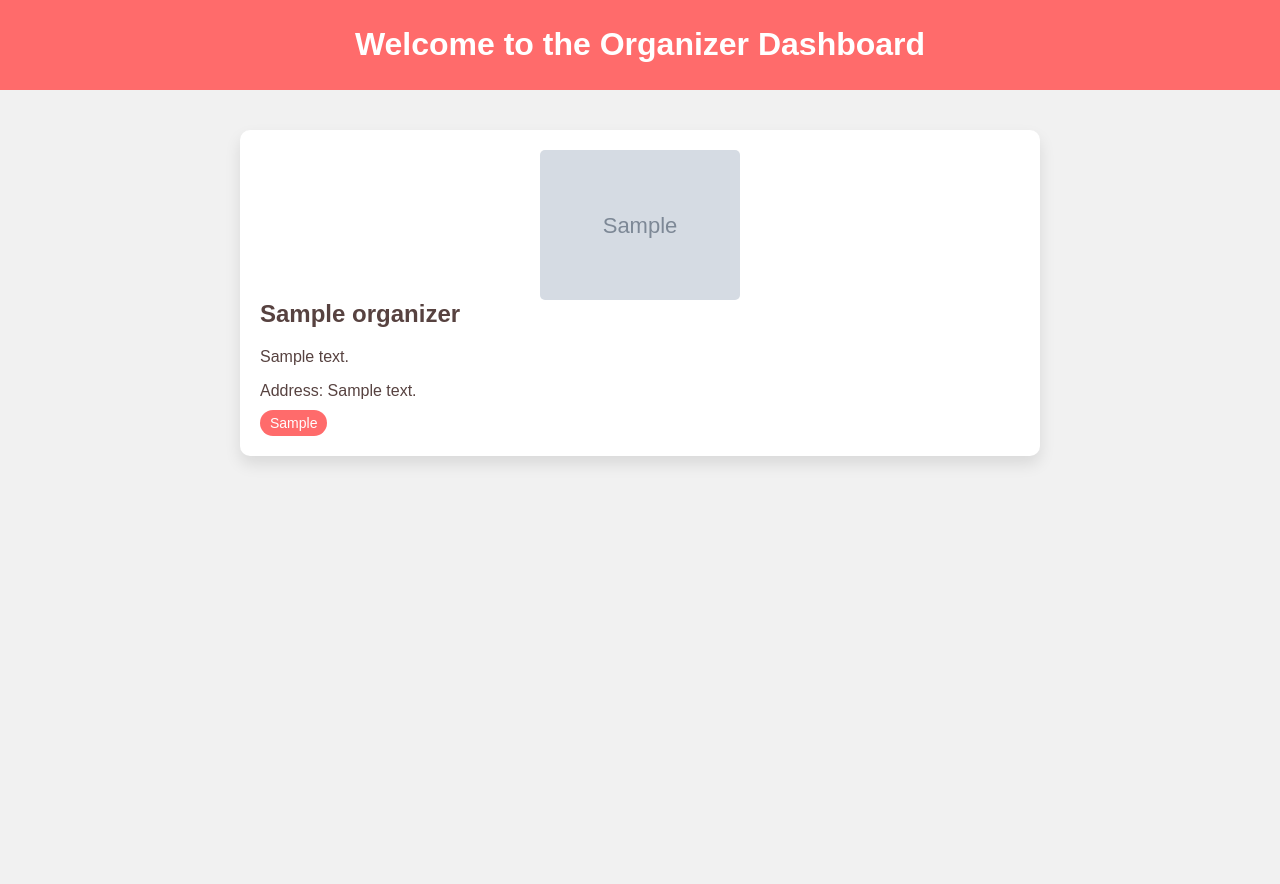
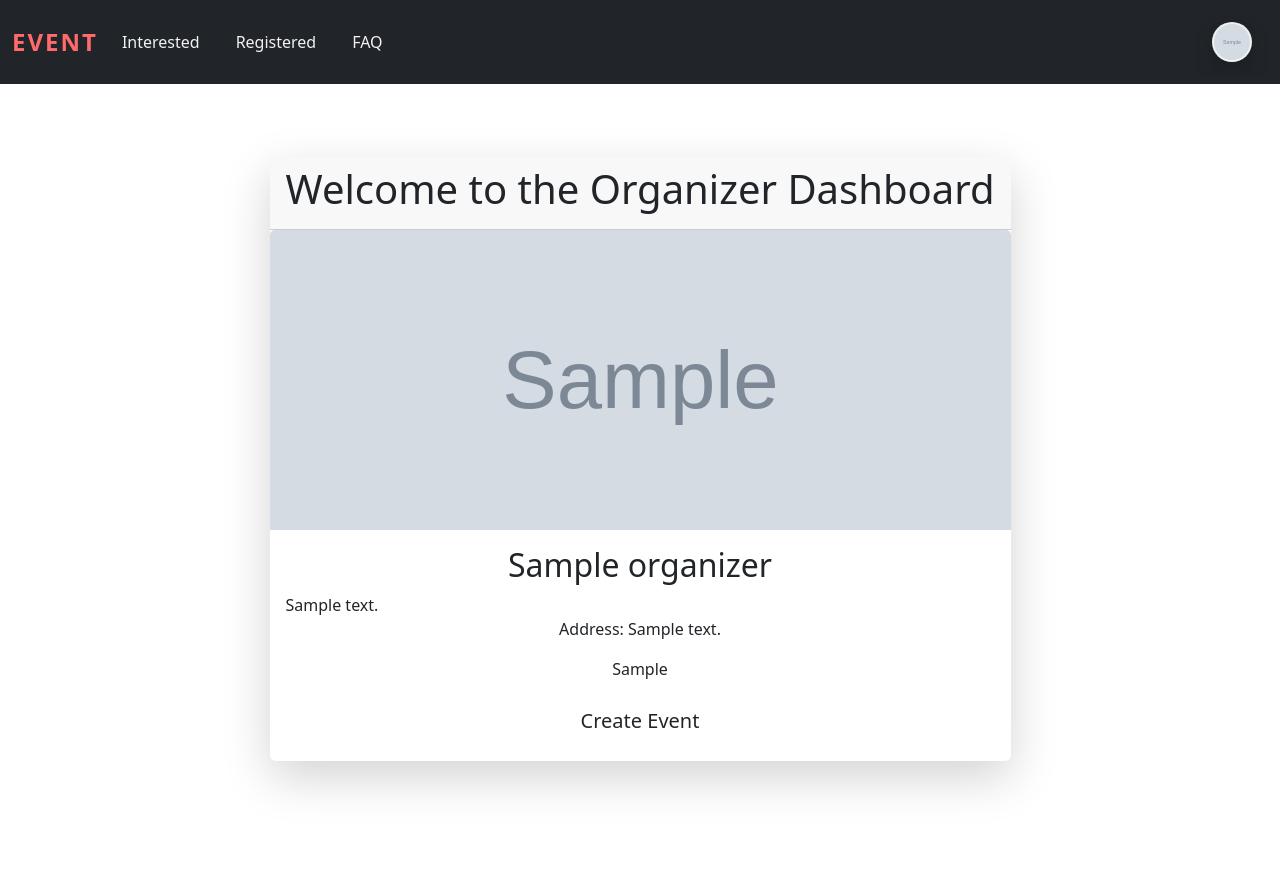
Before and after one commit to YOHIGH/Event, a Django app: page /organizer/dashboard/ in a window 1280 px wide. Before the commit the page ends 464 px from the top, so only its background shows below. Run offline with Django 4.2, Linux system fonts and the light colour scheme; a user stored in the database is signed in; tables that the repository leaves empty hold one stand-in row (values such as "Sample post"); grey boxes marked "Sample" are stand-in pictures; some libraries are stand-ins or nearby versions.

Commit message:
Event Create

```diff
--- a/eventRegistration/urls.py
+++ b/eventRegistration/urls.py
@@ -23,6 +23,7 @@
 urlpatterns = [
     path('admin/', admin.site.urls),
     path('user/', include('userapp.urls')),
+    path('event/', include('eventapp.urls')),
     path('', include('organizer.urls')),
     path('', views.home, name='home'),
 ]
--- /dev/null
+++ b/eventapp/urls.py
@@ -0,0 +1,7 @@
+from django.urls import path
+from . import views
+
+urlpatterns = [
+    # Your other URL patterns...
+    path('create-event/', views.create_event, name='create_event'),
+]
--- a/organizer/models.py
+++ b/organizer/models.py
@@ -4,7 +4,7 @@
 
 
 class Organizer(models.Model):
-    user = models.OneToOneField(CustomUser, on_delete=models.CASCADE)
+    user = models.OneToOneField(CustomUser, on_delete=models.CASCADE, related_name="organizer")
     organization_name = models.CharField(max_length=100)
     description = RichTextField()
     logo = models.ImageField(upload_to='organizer_logos/', blank=True, null=True)
--- a/organizer/templates/organizer_dashboard.html
+++ b/organizer/templates/organizer_dashboard.html
@@ -1,96 +1,50 @@
-<!DOCTYPE html>
-<html lang="en">
-<head>
+{% extends 'content/base.html' %}
+
+{% block title %}
   <title>Organizer Dashboard - Event Website</title>
+{% endblock %}
+{% block style %}
   <style>
-    /* Add the CSS styles for the Organizer Dashboard */
-    body {
-      background-color: #f1f1f1;
-      color: #574240;
-      font-family: Arial, sans-serif;
-      margin: 0;
-      padding: 0;
+    /* Custom CSS for the 3D button effect */
+    .btn-3d {
+      display: inline-block;
+      font-size: 24px;
+      padding: 20px 40px;
+      border: 2px solid transparent;
+      border-radius: 30px;
+      box-shadow: 0 4px 8px rgba(0, 0, 0, 0.1), 0 16px 32px rgba(0, 0, 0, 0.1);
+      cursor: pointer;
+      transition: transform 0.3s, box-shadow 0.3s, background-color 0.3s, color 0.3s;
+      color: black;
+      background-color: antiquewhite;
+      border: none;
     }
 
-    header {
-      background-color: #ff6b6b;
-      color: #fff;
-      text-align: center;
-      padding: 5px 0;
-      margin-bottom: 20px;
-    }
-
-    .container {
-      max-width: 800px;
-      margin: 0 auto;
-      padding: 20px;
-    }
-
-    .card {
+    .btn-3d:hover {
+      transform: translateY(-4px);
+      box-shadow: 0 6px 12px rgba(0, 0, 0, 0.2), 0 24px 48px rgba(0, 0, 0, 0.2);
       background-color: #fff;
-      border-radius: 10px;
-      box-shadow: 0 8px 16px rgba(0, 0, 0, 0.1);
-      padding: 20px;
-      margin-bottom: 20px;
-      transition: transform 0.3s;
-    }
-
-    .card:hover {
-      transform: translateY(-4px);
-    }
-
-    .card img {
-      max-width: 200px;
-      height: auto;
-      display: block;
-      margin: 0 auto;
-      border-radius: 5px;
-    }
-
-    .no-logo {
-      text-align: center;
       color: #ff6b6b;
     }
-
-    .tag {
-      display: inline-block;
-      background-color: #ff6b6b;
-      color: #fff;
-      font-size: 14px;
-      padding: 5px 10px;
-      border-radius: 15px;
-      margin-right: 5px;
-    }
-
-    .dark-creamywhite {
-      background-color: #f9f9f6;
-      color: #574240;
-    }
-
-    h2 {
-      color: #574240;
-      font-size: 24px;
-      font-weight: bold;
-      margin-top: 0;
-    }
-
-    p {
-      margin-bottom: 10px;
-    }
   </style>
-</head>
-<body>
+{% endblock %}
+{% block content %}
   {% if organizer %}
-    <header>
-      <h1>Welcome to the Organizer Dashboard</h1>
-    </header>
-    <div class="container">
-      <div class="card">
-        <img src="{% if organizer.logo %}{{ organizer.logo.url }}{% else %}https://via.placeholder.com/200{% endif %}" alt="Organization Logo">
-        <h2>{{ organizer.organization_name }}</h2>
-        {{ organizer.description | safe }}
-        <p>Address: {{ organizer.address }}</p>
-        <div class="tag light-creamywhite">{{ organizer.organization_type }}</div>
+    <div class="container d-flex justify-content-center align-items-center" style="min-height: 100vh;">
+      <div class="card border-0 rounded-lg shadow-lg" style="margin-top: -50px;">
+        <div class="card-header text-center">
+          <h1>Welcome to the Organizer Dashboard</h1>
+        </div>
+        <img src="{% if organizer.logo %}{{ organizer.logo.url }}{% else %}https://via.placeholder.com/200{% endif %}" alt="Organization Logo" class="card-img-top img-fluid rounded-lg" style="max-height: 300px;">
+        <div class="card-body">
+          <h2 class="text-center">{{ organizer.organization_name }}</h2>
+          {{ organizer.description | safe }}
+          <p class="text-center">Address: {{ organizer.address }}</p>
+          <div class="tag text-center rounded-pill">{{ organizer.organization_type }}</div>
+          <div class="text-center mt-3">
+            <a href="{% url 'create_event' %}" class="btn btn-lg btn-3d">Create Event</a>
+          </div>
+        </div>
       </div>
     </div>
   {% else %}
@@ -98,5 +52,4 @@
       <p>No organizer found for this user.</p>
     </div>
   {% endif %}
-</body>
-</html>
+{% endblock %}
--- a/organizer/views.py
+++ b/organizer/views.py
@@ -1,9 +1,9 @@
 from django.shortcuts import render, get_object_or_404
 from organizer.models import Organizer
+from django.urls import reverse
 
 
 def organizer_dashboard(request):
-    user_id = request.user.id
-    organizer = get_object_or_404(Organizer, user_id=user_id)
-
-    return render(request, 'organizer_dashboard.html', {'organizer': organizer})
+    organizer = get_object_or_404(Organizer, user=request.user)
+    create_event_url = reverse('create_event')
+    return render(request, 'organizer_dashboard.html', {'organizer': organizer, 'create_event_url': create_event_url})
--- a/userapp/templates/content/base.html
+++ b/userapp/templates/content/base.html
@@ -79,6 +79,50 @@
       border-color: #ff6b6b;
       background-color: #ff6b6b;
     }
+    .dropdown {
+      float: left;
+      overflow: hidden;
+    }
+
+    .dropdown {
+      cursor: pointer;
+      font-size: 16px;
+      border: none;
+      outline: none;
+      color: white;
+      padding: 14px 16px;
+      background-color: inherit;
+      font-family: inherit;
+      margin: 0;
+    }
+
+    .dropdown-content {
+      display: none;
+      position: fixed;
+      background-color: #f9f9f9;
+      min-width: 160px;
+      box-shadow: 0px 8px 16px 0px rgba(0,0,0,0.2);
+      z-index: 1;
+      top: 84px;
+      right:10px;
+    }
+
+    .dropdown-content a {
+      float: none;
+      color: black;
+      padding: 12px 16px;
+      text-decoration: none;
+      display: block;
+      text-align: left;
+    }
+
+    .dropdown-content a:hover {
+      background-color: #ddd;
+    }
+
+    .show {
+      display: block;
+    }
     {% block style %}
     {% endblock %}
   </style>
@@ -107,13 +151,16 @@
         </ul>
         <div class="profile-icon ms-auto">
           <div class="profile-pic-container">
-          <img src="{{ request.user.photo.url }}" class="profile-pic" alt="Profile Picture">
-          <div class="profile-pic-dropdown" id="profileDropdown">
-            <select>
-              <option value="{% url 'profile' %}">Profile</option>
-              <option value="{% url 'logout' %}">Sign Out</option>
-            </select>
-          </div>
+            <div class="dropdown">
+              <img src="{{ request.user.photo.url }}" class="dropbtn profile-pic" alt="Profile Picture" onclick="myFunction()">
+              <div class="dropdown-content" id="myDropdown">
+                <a href="{% url 'profile' %}">Profile</a>
+                {% if request.user.organizer %}
+                  <a href="{% url 'organizer_dashboard' %}">Organizer</a>
+                {% endif %}
+                <a href="{% url 'logout' %}">Sign Out</a>
+              </div>
+            </div>
         </div>
         </div>
       </div>
@@ -125,36 +172,19 @@
   <script src="https://cdn.jsdelivr.net/npm/@popperjs/core@2.9.1/dist/umd/popper.min.js"></script>
   <script src="https://cdn.jsdelivr.net/npm/bootstrap@5.3.0-alpha1/dist/js/bootstrap.min.js"></script>
   <script>
-    document.getElementById('profileDropdown').addEventListener('change', function(event) {
-    var selectedOption = event.target.value;
-    if (selectedOption) {
-      window.location.href = selectedOption;
+    function myFunction() {
+      document.getElementById("myDropdown").classList.toggle("show");
     }
-  });
 
-  // Close the dropdown on clicking outside
-  document.addEventListener('click', function(event) {
-    var dropdown = document.getElementById('profileDropdown');
-    var targetElement = event.target; // clicked element
-
-    do {
-      if (targetElement == dropdown || targetElement.tagName === 'OPTION') {
-        // Click inside the dropdown or on an option, do nothing
-        return;
+    // Close the dropdown if the user clicks outside of it
+    window.onclick = function(e) {
+      if (!e.target.matches('.dropbtn')) {
+      var myDropdown = document.getElementById("myDropdown");
+        if (myDropdown.classList.contains('show')) {
+          myDropdown.classList.remove('show');
+        }
       }
-      // Move up the DOM
-      targetElement = targetElement.parentNode;
-    } while (targetElement);
-
-    // Click outside the dropdown or option, hide it
-    dropdown.style.display = 'none';
-  });
-
-  document.querySelector('.profile-pic-container').addEventListener('click', function(event) {
-    var dropdown = document.getElementById('profileDropdown');
-    dropdown.style.display = dropdown.style.display === 'block' ? 'none' : 'block';
-    event.stopPropagation();
-  });
+    }
   </script>
 </body>
 </html>
```
Also changed, not shown: eventapp/models.py (+4 -4 lines), eventapp/templates/create_event.html (added, +69 -0 lines), eventapp/views.py (+38 -2 lines), userapp/forms.py (+4 -6 lines), eventapp/migrations/0002_alter_event_category_alter_event_discount.py (added), organizer/migrations/0002_alter_organizer_user.py (added).
